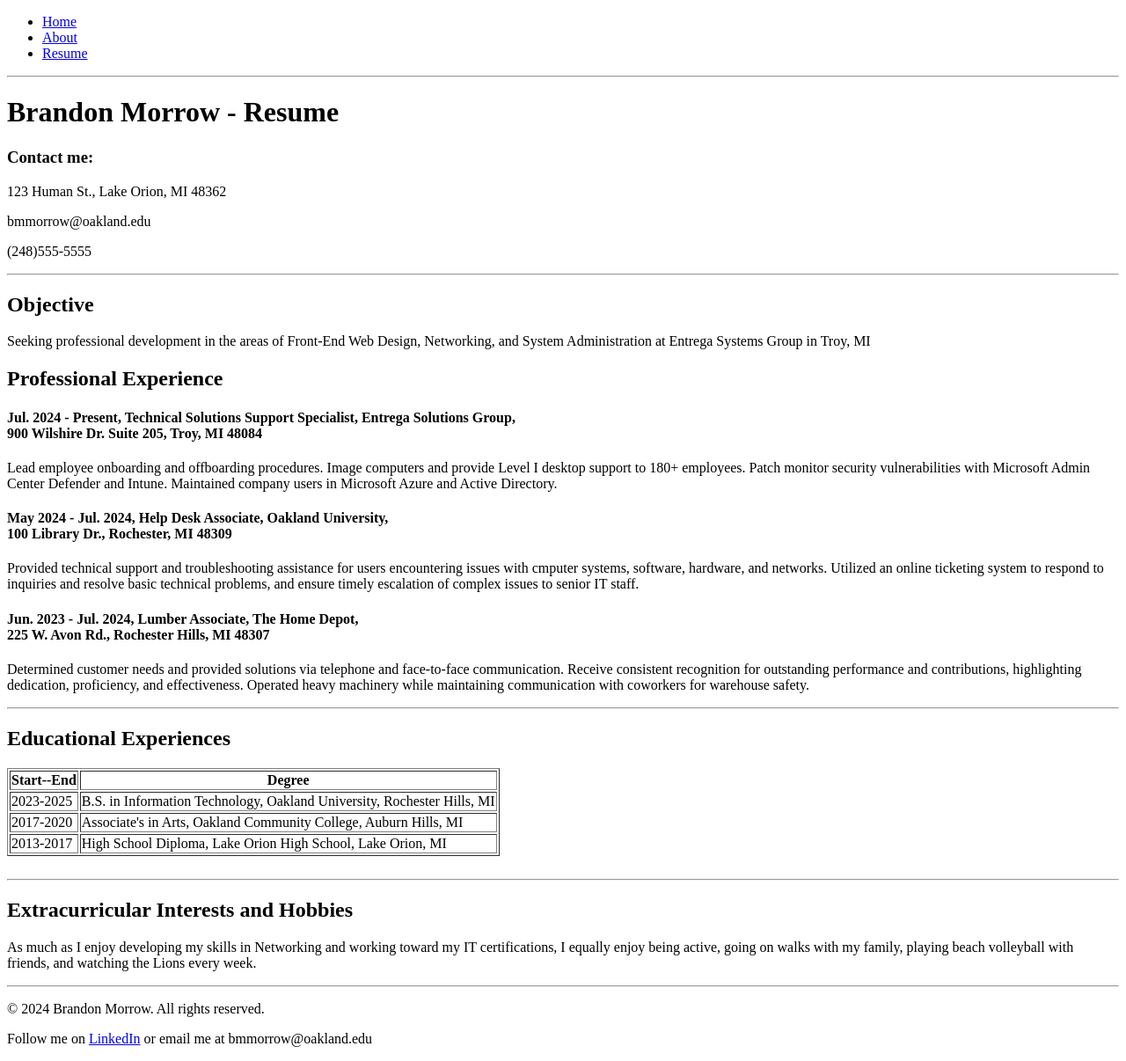
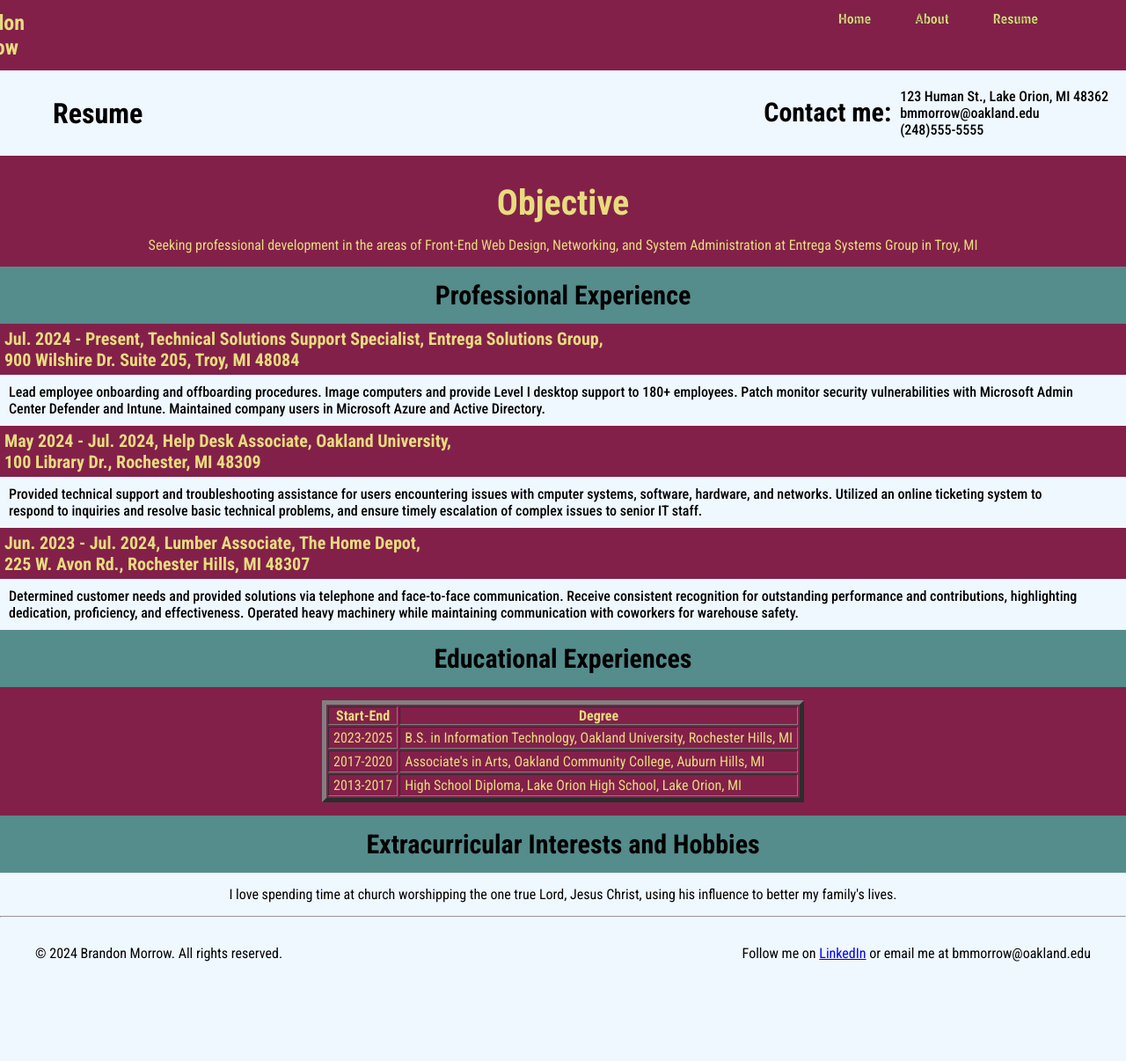
Before and after one commit to brandad17/brandonmorrow_hw1TH_csi3150_ws2024, a plain HTML site: page html/my_resume.html in a window 1280 px wide. Shown: the whole page at 88% size. After the commit the page ends 1123 px from the top, so only its background shows below. Drawn offline with Linux system fonts and the light colour scheme.

Commit message:
final css changes

```diff
--- /dev/null
+++ b/css/style-sheet-resume.css
@@ -0,0 +1,222 @@
+/* import the google api font */
+@import url("https://fonts.googleapis.com/css2?family=Roboto+Condensed:ital,wght@0,100..900;1,100..900&display=swap");
+
+* {
+ /* supress browser defaults and select alternate box model*/
+  margin: 0;
+  padding: 0;
+  box-sizing: border-box;
+  font-family: "Roboto Condensed", sans-serif, Tahoma;
+ /* Set variables for colors */
+  --bg-primary: #eff7ff; /*Alice Blue*/
+  --bg-secondary: #558c8c; /*Dark Cyan*/
+  --font-color-primary: #e8db7d; /*Flax*/
+  --font-color-secondary: #82204a; /*Murrey*/
+  --backup-color: #231123; /*Dark purple*/
+  --second-backup-color: #5f1a37 /* Tyrian Purple*/
+}
+
+body {
+      display: flexbox;
+      background-color: var(--bg-primary); /*Alice Blue*/
+      height: 100%;
+      margin: 0%;
+      align-items: center;
+      justify-content: center;
+      height: 100vh;
+}
+
+/* Style the navbar header */
+.navbar {
+      background-color: var(--font-color-secondary);
+      display: flex;
+      align-items: center;
+      justify-content: flex-end;
+      height: 80px;
+      padding: 0 50px;
+      width: 100%;
+}
+
+/* Style the name in the header */
+.navbar h2 {
+      color: var(--font-color-primary);
+      text-decoration: none;
+      align-items: flex-start;
+      justify-content: flex-start;
+      margin-right: 925px;
+}
+
+/* Style the children of the header */
+.navbar nav ul {
+      color: var(--second-backup-color);
+      display: flex;
+      font-weight: 775;
+      justify-content: flex-end; /* Right-align the items */
+      margin-left: auto;
+}
+
+/* Make the list without bullets*/
+.navbar ul li {
+      list-style: none;
+}
+
+/* Decorate list elements */
+.navbar ul li a {
+      text-decoration: none; /* Takes away underline */
+      color: var(--font-color-primary);
+      -webkit-text-stroke: .3px var(--backup-color);
+      font-size: 16px;
+      margin-right: 50px;
+}
+
+.navbar ul li a:hover {
+      color: var(--backup-color); /*Changes to a hover background color*/
+      transform: scale(1.05);
+}
+
+.heading {
+    display: flex;
+    justify-content: space-between;
+    align-items: center;
+    margin: 10px ;
+}
+
+.heading .heading-title {
+    display: flex;
+    margin: 0 0 0 50px;
+}
+
+.heading .heading-contact {
+    display: flex;
+}
+
+.heading-contact h3 {
+    margin: 20px 0 0 0;
+    font-size: 30px;
+}
+
+.heading .heading-info {
+    margin: 10px;
+    font-weight: 500;
+}
+
+
+
+.objective{
+    padding: 15px;
+    justify-content: center;
+    align-items: center;
+    background-color: var(--font-color-secondary);
+}
+
+.objective h2{
+    display: flex;
+    font-size: 40px;
+    padding: 15px;
+    justify-content: center;
+    color: var(--font-color-primary);
+}
+
+.objective p {
+    display: flex;
+    justify-content: center;
+    color: var(--font-color-primary)
+}
+
+.professional-experience h2{
+    background-color: var(--bg-secondary);
+    display: flex;
+    align-items: center;
+    justify-content: center;
+    padding: 15px;
+    font-size: 30px;
+}
+
+.professional-experience .experience-entrega h4 {
+    background-color: var(--font-color-secondary);
+    font-size: 20px;
+    padding: 5px;
+    color: var(--font-color-primary);
+}
+
+.professional-experience .experience-entrega p {
+    font-weight: 500;
+    padding: 10px 50px 10px 10px;
+}
+
+.professional-experience .experience-oakland h4 {
+    background-color: var(--font-color-secondary);
+    font-size: 20px;
+    padding: 5px;
+    color: var(--font-color-primary);
+}
+
+.professional-experience .experience-oakland p {
+    font-weight: 500;
+    padding: 10px 50px 10px 10px;
+}
+
+.professional-experience .experience-home-depot h4 {
+    background-color: var(--font-color-secondary);
+    font-size: 20px;
+    padding: 5px;
+    color: var(--font-color-primary);
+}
+
+.professional-experience .experience-home-depot p {
+    font-weight: 500;
+    padding: 10px 50px 10px 10px;
+}
+
+.education h2 {
+    display: flex;
+    align-items: center;
+    justify-content: center;
+    font-size: 30px;
+    padding: 15px;
+    background-color: var(--bg-secondary);
+}
+
+.table {
+    display: flex;
+    padding: 15px;
+    align-items: center;
+    justify-content: center;
+    background-color: var(--font-color-secondary);
+}
+
+.table td {
+    padding: 2px 5px 2px 5px;
+}
+
+.table th {
+    color: var(--font-color-primary)
+}
+
+.table td {
+    color: var(--font-color-primary)
+}
+
+.extracurricular h2 {
+    display: flex;
+    align-items: center;
+    justify-content: center;
+    font-size: 30px;
+    padding: 15px;
+    background-color: var(--bg-secondary);
+}
+
+.extracurricular p {
+    display: flex;
+    padding: 15px;
+    align-items: center;
+    justify-content: center;
+}
+
+footer {
+    display: flex;
+    height: 80px;
+    justify-content: space-between;
+    align-items: center;
+    padding: 20px 40px;
+}
--- a/html/my_resume.html
+++ b/html/my_resume.html
@@ -5,44 +5,50 @@
       <meta name="viewport" content="width=device-width, initial-scale=1.0" />
       <title>Brandon's Resume</title>
       <link rel="icon" type="image/x-icon" href="/assets/img/glasses-favicon.png">
+      <link rel="stylesheet" href="/css/style-sheet-resume.css">
     </head>
   <body>
-
+    <header class="navbar">
     <!--Navigation Bar-->
       <nav>
         <ul>
+          <h2>Brandon Morrow</h2>
           <!--Reference different HTML pages-->
           <li><a href="/index.html">Home</a></li>
           <li><a href="/html/my_fun_facts.html">About</a></li>
           <li><a href="#">Resume</a></li>
         </ul>
       </nav>
-    <hr>
+    </header>
 
-    <div>
+    <div class="heading">
       <!--Heading for Resume Page-->
-      <h1>Brandon Morrow - Resume</h1>
-
+      <div class="heading-title">
+        <h1>Resume</h1>
+      </div>
+      <div class="heading-contact">
         <h3>Contact me:</h3>
+        <div class="heading-info">
           <p>123 Human St., Lake Orion, MI 48362</p>
           <p>bmmorrow@oakland.edu</p>
           <p>(248)555-5555</p>
-      <hr>
+        </div>
+      </div>
     </div>
 
     <!--Objective-->
-    <div>
-        <div>
+    <div class="job-experience">
+        <div class="objective">
             <h2>Objective</h2>
             <p>Seeking professional development in the areas of Front-End Web Design, Networking, and System Administration at Entrega Systems Group in Troy, MI
             </p>
         </div>
 
         <!--Professsional Experience Section-->
-        <div>
+        <div class="professional-experience">
             <h2>Professional Experience</h2>
             <!--Most recent job-->
-            <div>
+            <div class="experience-entrega">
                 <h4>
                     Jul. 2024 - Present, Technical Solutions Support Specialist, Entrega Solutions Group, <br>
                     900 Wilshire Dr. Suite 205, Troy, MI 48084</h4>
@@ -52,7 +58,7 @@
             </div>
 
             <!--Second most recent job at OU Help Desk-->
-            <div>
+            <div class="experience-oakland">
                 <h4>
                     May 2024 - Jul. 2024, Help Desk Associate, Oakland University, <br>
                     100 Library Dr., Rochester, MI 48309</h4>
@@ -62,7 +68,7 @@
             </div>
 
             <!--Third most recent job at Home Depot-->
-            <div>
+            <div class="experience-home-depot">
                 <h4>
                     Jun. 2023 - Jul. 2024, Lumber Associate, The Home Depot, <br>
                     225 W. Avon Rd., Rochester Hills, MI 48307</h4>
@@ -74,15 +80,15 @@
     </div>
 
     <!--Educational Experiences Section-->
-    <div>
-        <hr>
+    <div class="education">
         <h2>Educational Experiences</h2>
         <!--Set table-->
-        <table border="1">
+        <div class="table">
+          <table border="5">
               <!--Set table heading columns-->
               <thead>
                 <tr>
-                <th>Start--End</th>
+                  <th>Start-End</th>
                   <th>Degree</th>
                 </tr>
               </thead>
@@ -102,25 +108,25 @@
                 </tr>
               </tbody>
           </table>
-        <br>
-        <hr>
+        </div>
     </div>
 
     <!--Extracurricular Interests and Hobbies Section-->
-    <div>
+    <div class="extracurricular">
         <h2>Extracurricular Interests and Hobbies</h2>
-        <p>As much as I enjoy developing my skills in Networking and working toward my IT certifications, I equally enjoy being active, going on walks with my family, playing beach volleyball with friends, and watching the Lions every week.</p>
+        <p>I love spending time at church worshipping the one true Lord, Jesus Christ, using his influence to better my family's lives.</p>
     </div>
 
+    <hr>
+
     <!--Copyright information-->
-    <div>
-      <hr>
+    <footer>
       <p>© 2024 Brandon Morrow. All rights reserved.</p>
       <p>
         Follow me on
         <a href="https://www.linkedin.com/in/brandon-m-morrow" target="_blank">LinkedIn</a>
         or email me at bmmorrow@oakland.edu
       </p>
-    </div>
-<!--10/5/24 at 8:45pm-->
+    </footer>
   </body>
+</html>
```
Also changed, not shown: css/style-sheet-my-fun-facts.css (+15 -2 lines), css/style-sheet.css (+14 -3 lines). Lines whose indentation alone changed are shown as unchanged.
